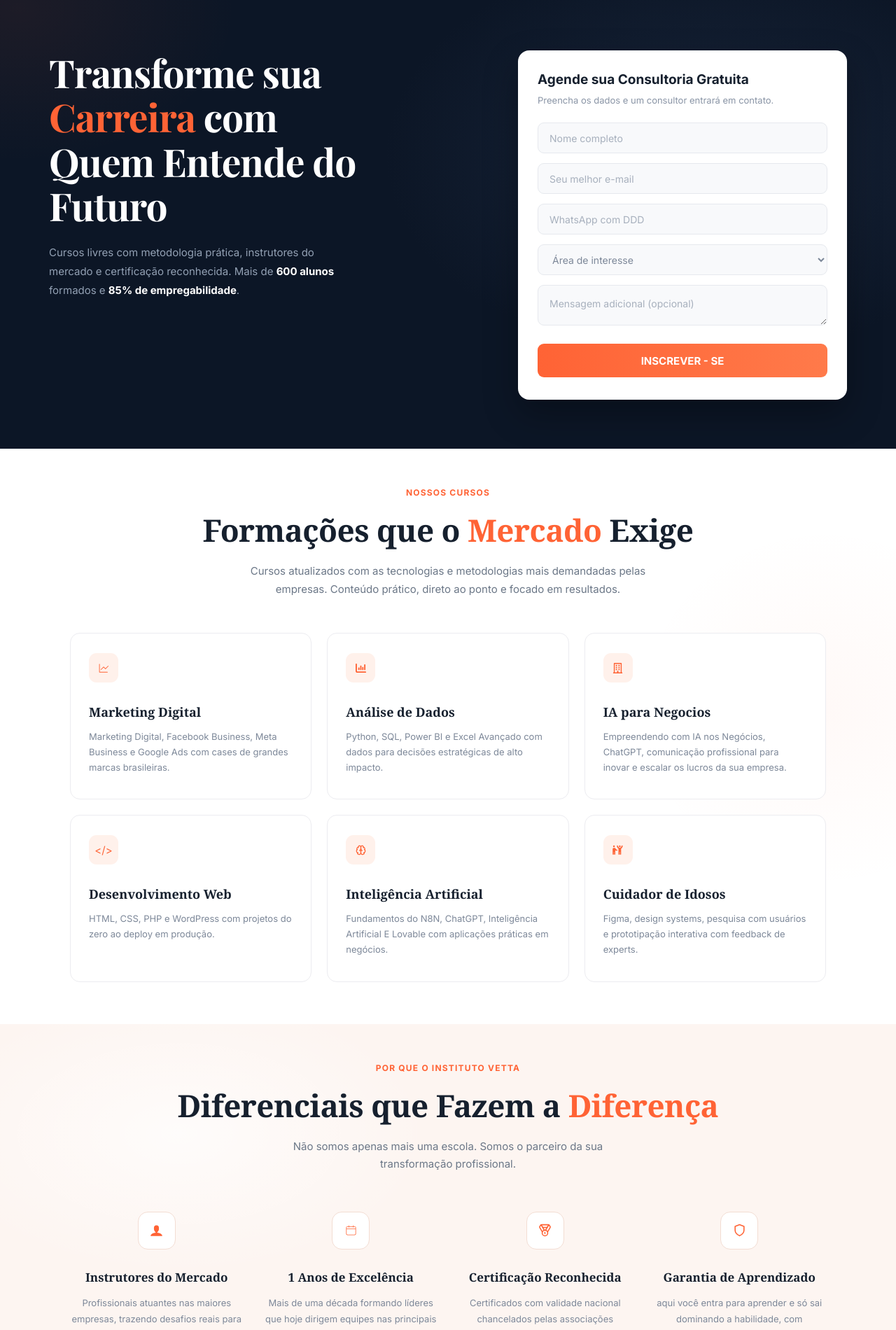
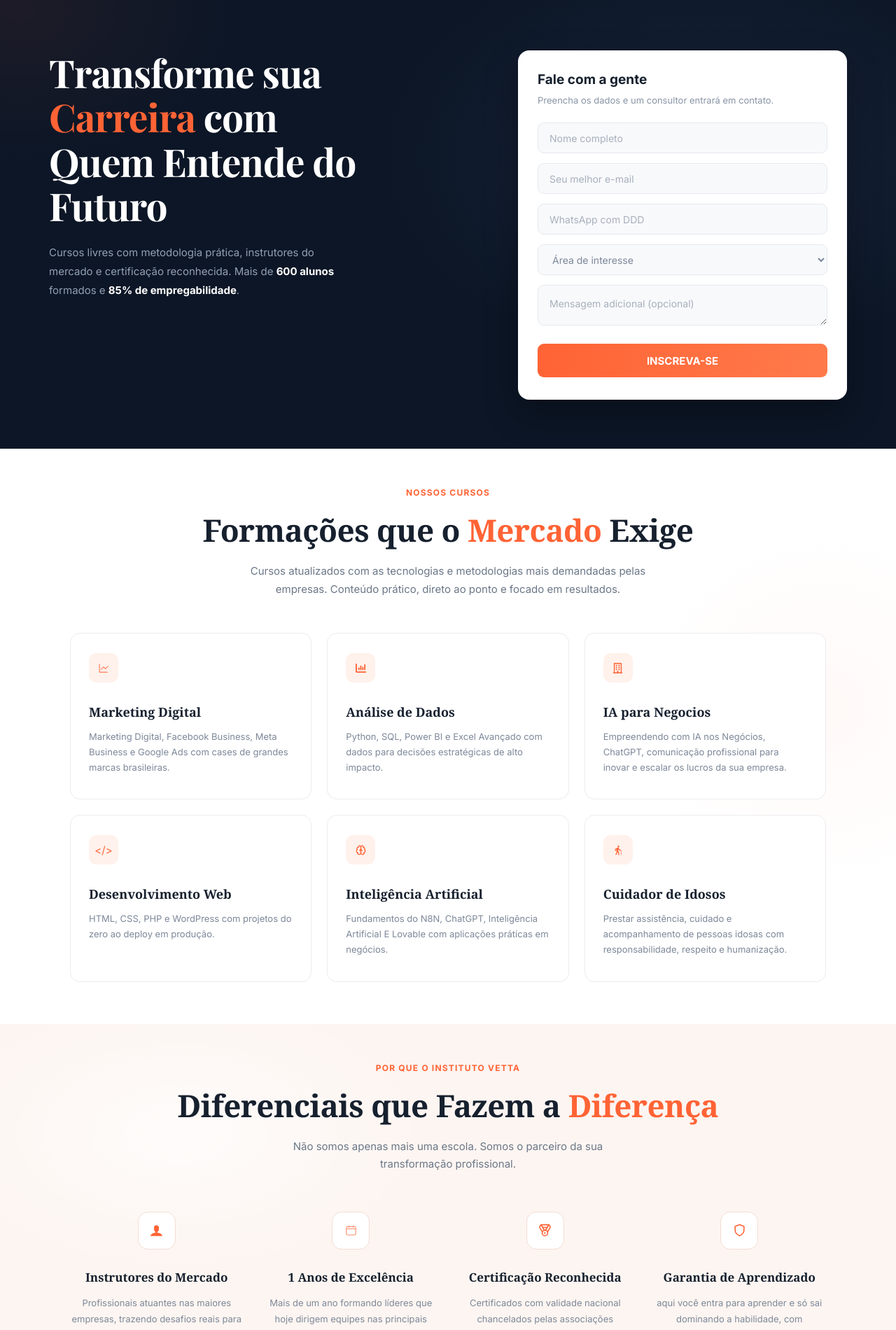
Before and after one commit to TheuzinCode/Frontend-Institutovetta, a React (Vite) app: page /page-form in a window 1280 px wide. Shown: the part 58-1958 px from the top of the page at 70% size. Built offline with nearby package versions, Linux system fonts and the light colour scheme; a web font is replaced by a local one.

Commit message:
Mudanças page form

```diff
--- a/src/paginas/landing-pages/landign-page-form/parte1/Parte1.jsx
+++ b/src/paginas/landing-pages/landign-page-form/parte1/Parte1.jsx
@@ -157,7 +157,7 @@ const Parte1 = () => {
                     <div className="card-formulario-page-form-parte1">
 
                         <h2 className="titulo-formulario-page-form-parte1">
-                            Agende sua Consultoria Gratuita
+                            Fale com a gente
                         </h2>
 
 
@@ -231,7 +231,7 @@ const Parte1 = () => {
                         <button className="botao-page-form-parte1"
                             onClick={salvarDados}
                         >
-                            INSCREVER - SE
+                            INSCREVA-SE
                         </button>
 
                     </div>
--- a/src/paginas/landing-pages/landign-page-form/parte2/Parte2.jsx
+++ b/src/paginas/landing-pages/landign-page-form/parte2/Parte2.jsx
@@ -3,7 +3,7 @@ import './Parte2.css'
 import { FaChartColumn } from "react-icons/fa6";
 import { LuBrain } from "react-icons/lu";
 import { FaRegBuilding } from "react-icons/fa";
-import { FaPeopleRobbery } from "react-icons/fa6";
+import { MdElderly } from "react-icons/md";
 import { GoGraph } from "react-icons/go";
 
 const Parte2 = () => {
@@ -40,10 +40,10 @@ const Parte2 = () => {
                 "Fundamentos do N8N, ChatGPT, Inteligência Artificial E Lovable com aplicações práticas em negócios."
         },
         {
-            icone: <FaPeopleRobbery />,
+            icone: <MdElderly />,
             nome: "Cuidador de Idosos",
             texto:
-                "Figma, design systems, pesquisa com usuários e prototipação interativa com feedback de experts."
+                "Prestar assistência, cuidado e acompanhamento de pessoas idosas com responsabilidade, respeito e humanização."
         }
     ];
 
--- a/src/paginas/landing-pages/landign-page-form/parte3/Parte3.jsx
+++ b/src/paginas/landing-pages/landign-page-form/parte3/Parte3.jsx
@@ -18,7 +18,7 @@ const Parte3 = () => {
             icone: <CiCalendar />,
             nome: "1 Anos de Excelência",
             texto:
-                "Mais de uma década formando líderes que hoje dirigem equipes nas principais empresas do país."
+                "Mais de um ano formando líderes que hoje dirigem equipes nas principais empresas do país."
         },
         {
             icone: <LuMedal />,
```
